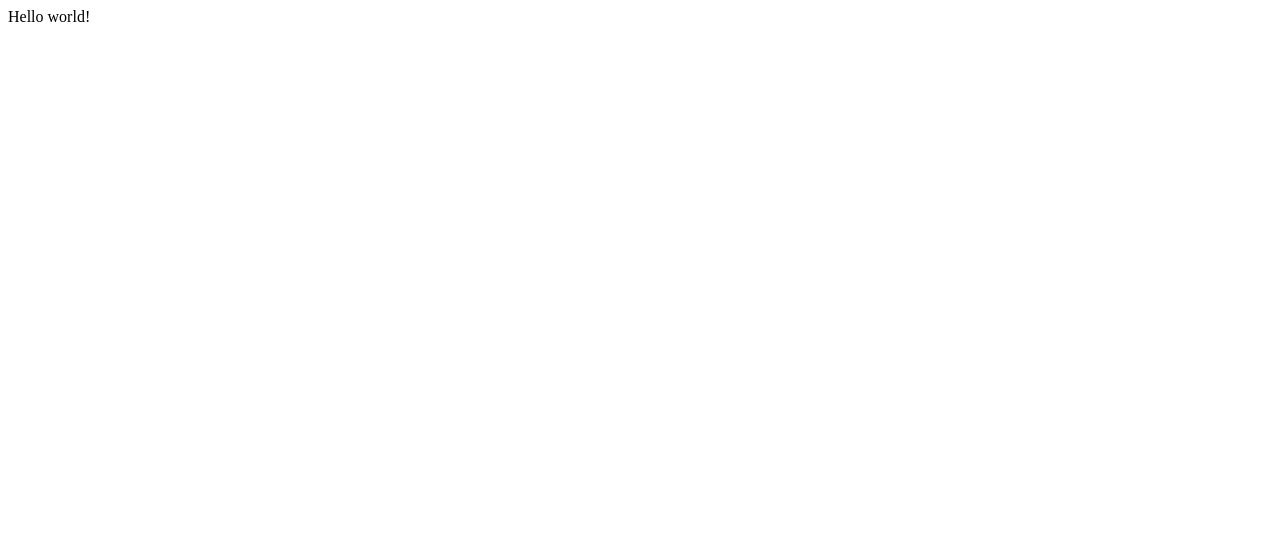
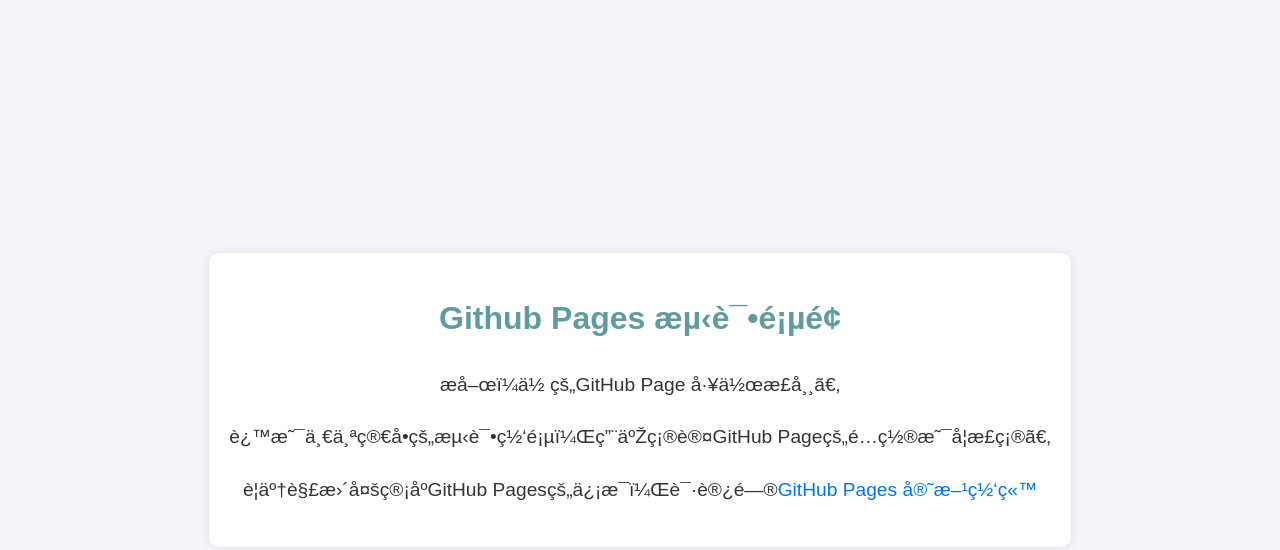
Before and after one commit to FengMing-git/FengMing-git.github.io, a plain HTML site: page index.html in a window 1280 px wide. Drawn offline with Linux system fonts and the light colour scheme.

Commit message:
update index.html to test

```diff
--- a/index.html
+++ b/index.html
@@ -1,11 +1,48 @@
-<!DOCTYPE=html>
-<html>
-  <title>
-    这是一个Github Pages的测试网页
-  </title>
-  <body>
-    <p>
-      Hello world!
-    </p>
-  </body>
+<!DOCTYPE html>
+<html lang="en">
+<head>
+    <meta charset="UTF_8">
+    <meta http-equiv="X-UA-Compatible" content="IE=edge">
+    <meta name="viewport" content="width=device-width, initial-scale=1.0">
+    <title>GitHub Pages Test</title>
+    <style>
+        body {
+            font-family: Arial, sans-serif;
+            background-color: #f4f4f9;
+            margin: 0;
+            padding: 0;
+            display: flex;
+            justify-content: center;
+            align-items: center;
+            height: 100vh;
+            color: #333;
+        }
+        .container {
+            text-align: center;
+            padding: 20px;
+            border-radius: 10px;
+            background-color: #fff;
+            box-shadow: 0 0 10px rgba(0,0,0,0.1);
+        }
+        h1 {
+            color: #5e9ca0;
+        }
+        p {
+            font-size: 1.2em;
+        }
+        a {
+            color: #0073e6;
+            text-decoration: none;
+        }
+    </style>
+</head>
+<body>
+    <div class="container">
+        <h1>Github Pages 测试页面</h1>
+        <p>恭喜！你的GitHub Page 工作正常。</p>
+        <p>这是一个简单的测试网页，用于确认GitHub Page的配置是否正确。</p>
+        <p>要了解更多管序GitHub Pages的信息，请访问<a href="https://pages.github.com/" target="_blank">GitHub Pages 官方网站</a>
+        </p>
+    </div>
+</body>
 </html>
```
